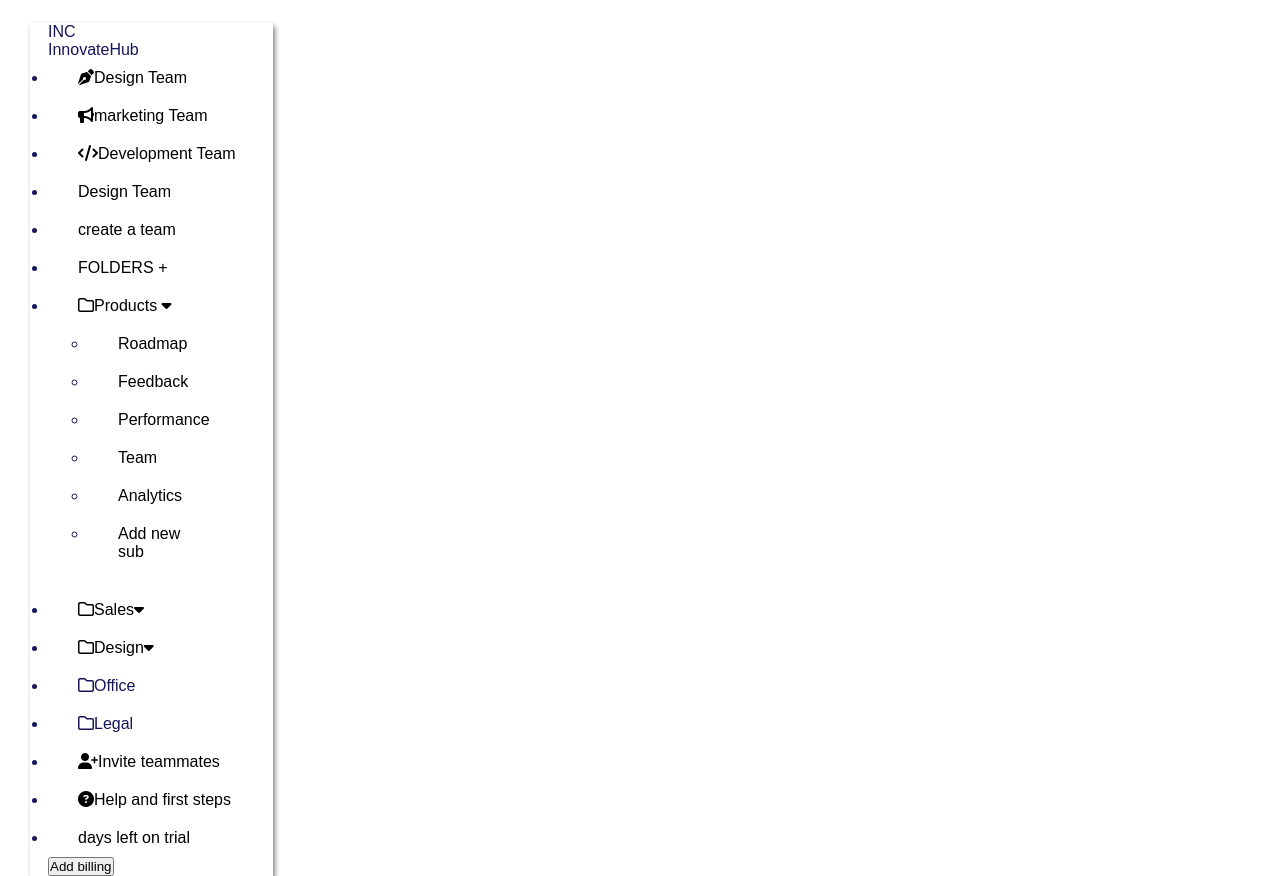
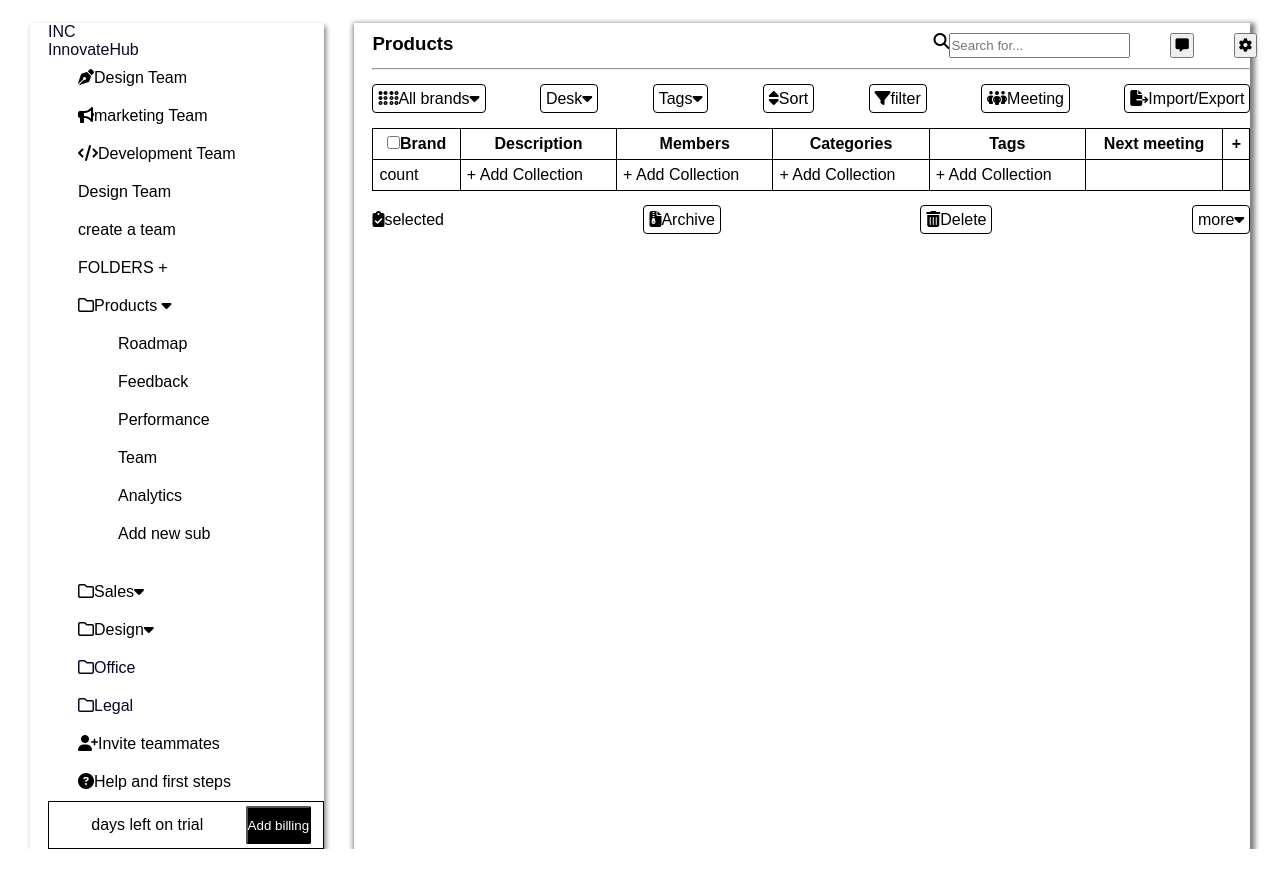
Before and after one commit to karthik01932/internshala, a plain HTML site: page index.html in a window 1280 px wide. After the commit the page ends 849 px from the top, so only its background shows below. Drawn offline with Linux system fonts and the light colour scheme.

Commit message:
second commit

```diff
--- a/index.css
+++ b/index.css
@@ -11,18 +11,34 @@ body{
     /* padding: 8px; */
     /* text-decoration: none; */
     box-shadow: 2px 3px 5px 0px gray;
-    width: 19vw;
+    width: 23vw;
     margin: 23px 0px 0px 30px;
     padding-left: 18px;
-    color:rgb(21, 21, 91)
+    color:rgb(8, 8, 40)
 }
 .left-container ul li{
     padding: 10px 30px;
     position: relative;
+    list-style-type:none;
+}
+.right-container ul li{
+    list-style-type:none;
+}
+.right-container ul {
+    display: flex;
+    justify-content: space-between;
+    margin-top: 20px;
 }
 .left-container ul li a {
     color: black;
     text-decoration: none;
+}
+.right-container ul li a {
+    color: black;
+    text-decoration: none;
+    border: 1px solid black;
+    padding: 5px;
+    border-radius: 4px;
 }
 .left-container ul li a:hover {
     color: green;
@@ -42,3 +58,54 @@ body{
     /* display: block; */
     margin: 10px;
 }
+.days-left{
+    display: flex;
+    justify-content:space-evenly;
+    border: 1px solid black;
+    padding-top: 4px;
+    padding-bottom: 4px;
+}
+.btn{
+    border-radius: 2px;
+    background-color: black;
+    color:white;
+
+}
+.container{
+    display: flex;
+}
+.right-container{
+    box-shadow: 2px 3px 5px 3px gray;
+    width: 70vw;
+    margin: 23px 0px 0px 30px;
+    padding-left: 18px;
+    padding-top: 10px;
+}
+.right-container-menu{
+    display: flex;
+    margin-bottom: 10px;
+
+}
+.right-container-menu h3{
+    margin-right: 480px ;
+}
+.right-container-menu input{
+    margin-right: 40px ;
+}
+.right-container-menu button{
+    margin-right: 40px ;
+    padding: 3px;
+}
+table{
+    width:100%;
+    border-collapse: collapse;
+    margin-top: 20px;
+
+}
+th, td {
+    border: 1px solid black;
+    padding: 6px;
+}
+.last{
+    margin-top:50px;
+}
--- a/index.html
+++ b/index.html
@@ -9,8 +9,9 @@
 </head>
 
 <body>
-    <section class="left-container">
-
+    <section >
+        <div class="container">
+            <div class="left-container">
                 <div>
                     <label>INC</label><br>
                     <label>InnovateHub</label>
@@ -61,16 +62,66 @@
                     </div>
 
                     <div>
-                    <ul>
+                        <ul class="days-left">
                             <li><a href="#">days left on trial</a></li>
-                        <button>Add billing</button>
+                            <button class="btn">Add billing</button>
                         </ul>
 
                     </div>
 
 
                 </div>
+            </div>
+            <div class="right-container">
+                <div class="right-container-menu">
+                    <h3>Products</h3>
+                    <i class="fa-solid fa-magnifying-glass"></i><input type="text" placeholder="Search for...">
+                    <button><i class="fa-solid fa-message"></i></button>
+                    <button><i class="fa-solid fa-gear"></i></button>
+                </div><hr>
+                <ul>
+                    <li class="li1"><a href="#"><i class="fa-solid fa-braille"></i>All brands<i class="fas fa-caret-down"></i></a></li>
+                    <li class="li2"><a href="#">Desk<i class="fas fa-caret-down"></i></a></li>
+                    <li class="li3"><a href="#">Tags<i class="fas fa-caret-down"></i></a></li>
+                    <li class="li4"><a href="#"><i class="fa-solid fa-sort"></i>Sort</a></li>
+                    <li class="li5"><a href="#"><i class="fa-solid fa-filter"></i>filter</a></li>
 
+                    <li class="li6"><a href="#"><i class="fa-solid fa-people-group"></i>Meeting</a></li>
+                    <li class="li7"><a href="#"><i class="fa-solid fa-file-export"></i>Import/Export</a></li>
+                </ul>
+                <table>
+                    <thead>
+                        <tr>
+                            <th><input type="checkbox">Brand</th>
+                            <th>Description</th>
+                            <th>Members</th>
+                            <th>Categories</th>
+                            <th>Tags</th>
+                            <th>Next meeting</th>
+                            <th>+</th>
+                        </tr>
+                        <tbody id="brand-body">
+
+                        </tbody>
+                        <tfoot>
+                            <td>count</td>
+                            <td>+ Add Collection</td>
+                            <td>+ Add Collection</td>
+                            <td>+ Add Collection</td>
+                            <td>+ Add Collection</td>
+                            <td></td>
+                            <td></td>
+                        </tfoot>
+                    </thead>
+                </table>
+                <ul class="last">
+                    <li class="li1"><i class="fa-solid fa-clipboard-check"></i>selected</i></a></li>
+                    <li class="li2"><a href="#"><i class="fa-solid fa-file-zipper"></i>Archive</i></a></li>
+                    <li class="li3"><a href="#"><i class="fa-solid fa-trash-can"></i>Delete</a></li>
+                    <li class="li3"><a href="#">more<i class="fas fa-caret-down"></i></a></li>
+                </ul>
+            </div>
+        </div>
     </section>
     <script src="./index.js"></script>
 </body>
```
Lines whose indentation alone changed are shown as unchanged.
